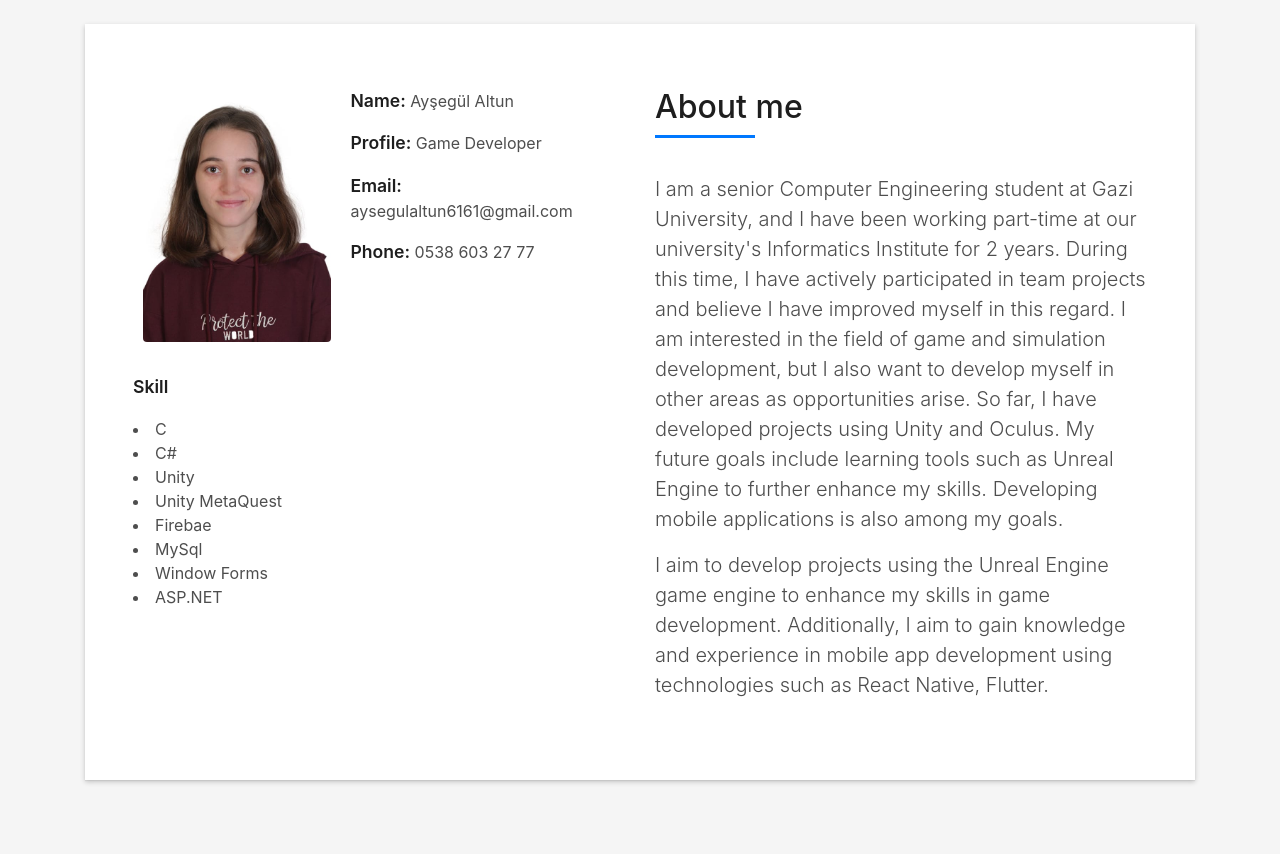
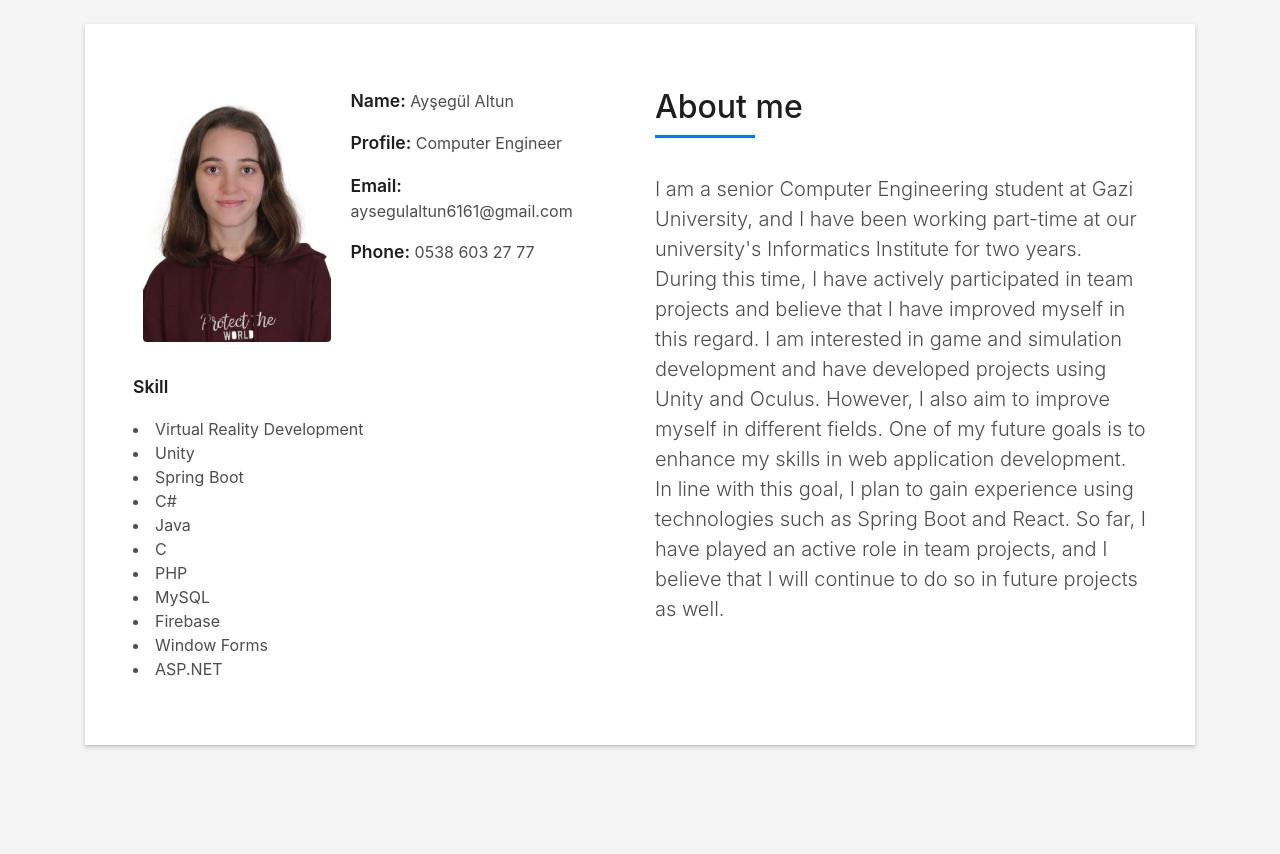
Before and after one commit to aysgl61/aysgl61.github.io, a plain HTML site: page index.html in a window 1280 px wide. Shown: the part 840-1694 px from the top of the page. Drawn offline with Linux system fonts and the light colour scheme; files whose address does not match are found by name.

Commit message:
update context

```diff
--- a/index.html
+++ b/index.html
@@ -94,7 +94,7 @@
                   <div class="col-sm-6 col-md-7">
                     <div class="about-info">
                       <p><span class="title-s">Name: </span> <span>Ayşegül Altun</span></p>
-                      <p><span class="title-s">Profile: </span> <span>Game Developer</span></p>
+                      <p><span class="title-s">Profile: </span> <span>Computer Engineer</span></p>
                       <p><span class="title-s">Email: </span> <span>aysegulaltun6161@gmail.com</span></p>
                       <p><span class="title-s">Phone: </span> <span>0538 603 27 77</span></p>
                     </div>
@@ -102,12 +102,15 @@
                 </div>
                 <div class="skill-mf">
                   <p class="title-s">Skill</p>
+                  <li>Virtual Reality Development</li>
+                  <li>Unity</li>
+                  <li>Spring Boot</li>
+                  <li>C#</li>
+                  <li>Java</li>
                   <li>C</li>
-                  <li>C#</li>
-                  <li>Unity</li>
-                  <li>Unity MetaQuest</li>
-                  <li>Firebae</li>
-                  <li>MySql</li>
+                  <li>PHP</li>
+                  <li>MySQL</li>
+                  <li>Firebase</li>
                   <li>Window Forms</li>
                   <li>ASP.NET</li>
                 </div>
@@ -120,10 +123,7 @@
                     </h5>
                   </div>
                   <p class="lead">
-                    I am a senior Computer Engineering student at Gazi University, and I have been working part-time at our university's Informatics Institute for 2 years. During this time, I have actively participated in team projects and believe I have improved myself in this regard. I am interested in the field of game and simulation development, but I also want to develop myself in other areas as opportunities arise. So far, I have developed projects using Unity and Oculus. My future goals include learning tools such as Unreal Engine to further enhance my skills. Developing mobile applications is also among my goals.
-                  </p>
-                  <p class="lead">
-                    I aim to develop projects using the Unreal Engine game engine to enhance my skills in game development. Additionally, I aim to gain knowledge and experience in mobile app development using technologies such as React Native, Flutter.
+                    I am a senior Computer Engineering student at Gazi University, and I have been working part-time at our university's Informatics Institute for two years. During this time, I have actively participated in team projects and believe that I have improved myself in this regard. I am interested in game and simulation development and have developed projects using Unity and Oculus. However, I also aim to improve myself in different fields. One of my future goals is to enhance my skills in web application development. In line with this goal, I plan to gain experience using technologies such as Spring Boot and React. So far, I have played an active role in team projects, and I believe that I will continue to do so in future projects as well.
                   </p>
                 </div>
               </div>
```
